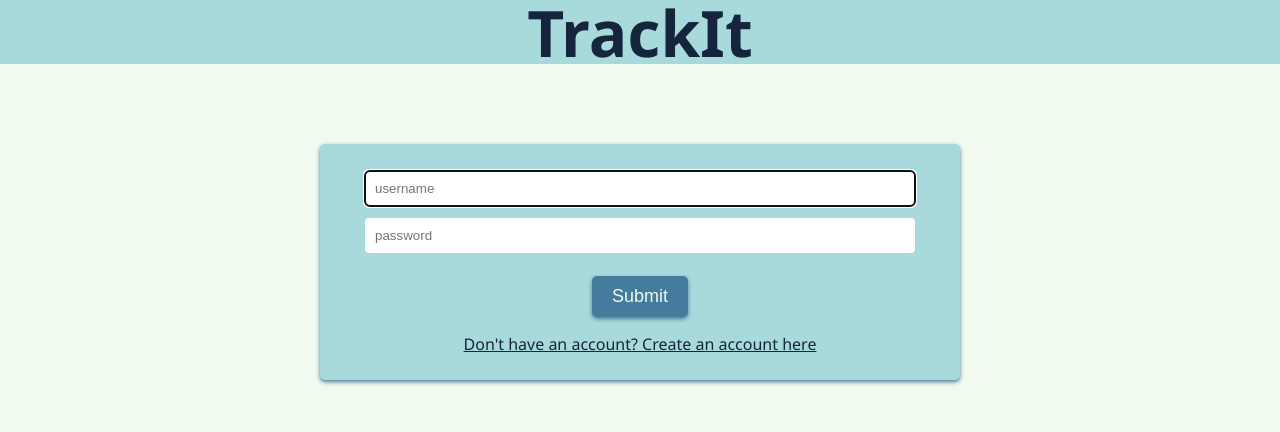
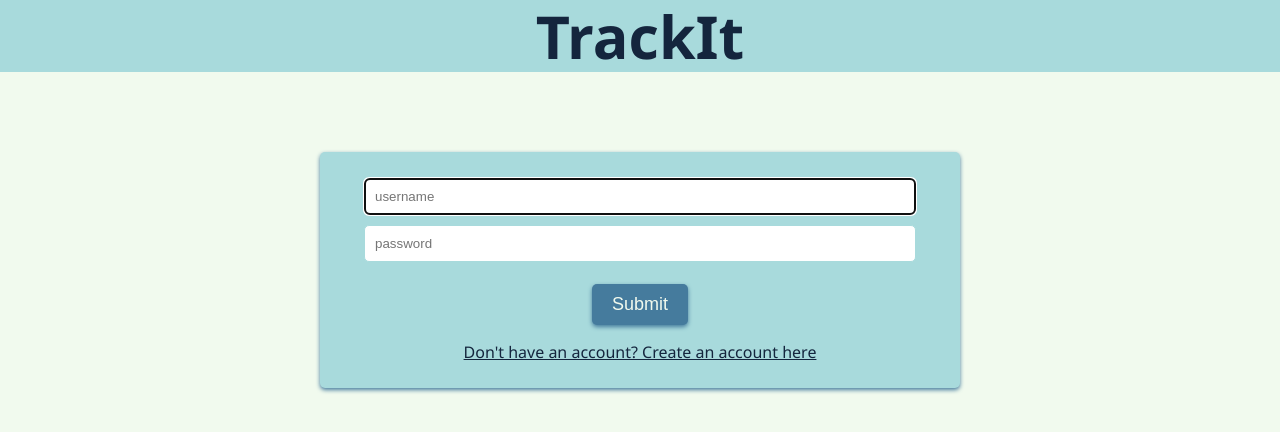
Before and after one commit to olliebalabil/financial-tracker, a React (Vite) app in the folder frontend/: page /login in a window 1280 px wide. Shown: the top 432 px of the page. Built offline with nearby package versions, Linux system fonts and the light colour scheme.

Commit message:
title size fixed

```diff
--- a/frontend/src/App.css
+++ b/frontend/src/App.css
@@ -215,14 +215,14 @@ html {
   background-color: var(--secondary-color);
   color: var(--text-color);
   align-items: center;
-  height: 8vh;
+  height: 9vh;
 }
 
 .header>h1 {
   position: absolute;
   left: 50%;
   transform: translateX(-50%);
-  font-size: clamp(2.5rem, 6vw + 0.4rem, 4rem);
+  font-size: clamp(2.3rem, 5.5vw + 0.4rem, 3.7rem);
   font-weight:900;
 }
 
```
